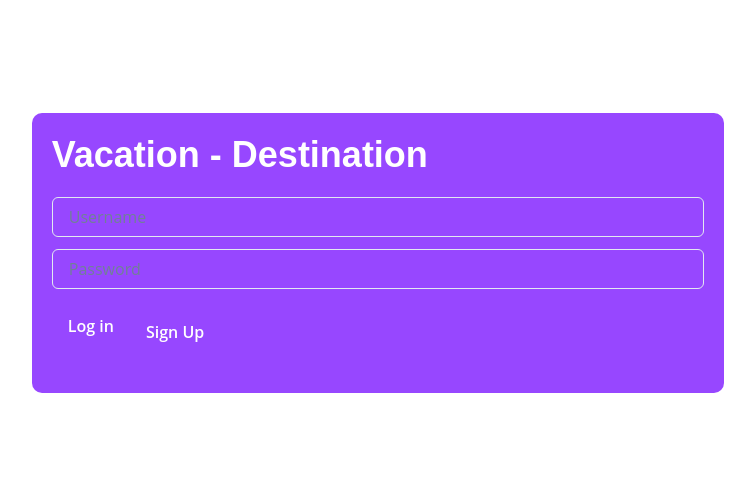
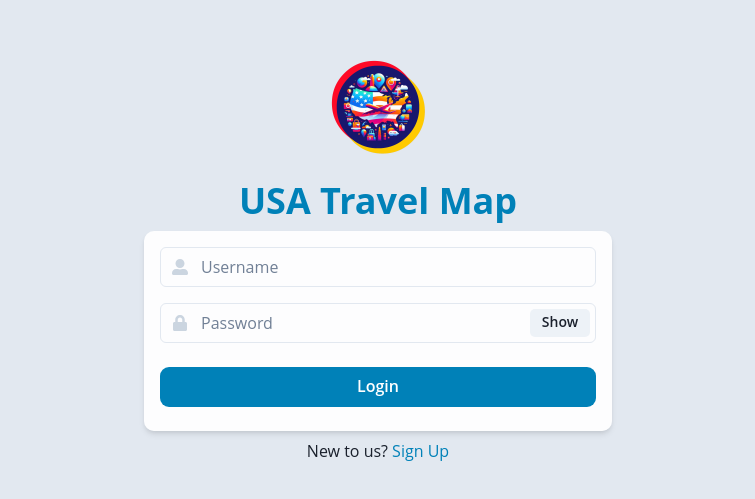
Before and after one commit to VAADcodesmith/travel-app, a React app: page / in a window 1280 px wide. Shown: the part 147-646 px from the top of the page, without its empty margins (262-1017 px from the left). Built offline with nearby package versions, Linux system fonts and the light colour scheme.

Commit message:
final working mvp

```diff
--- a/package.json
+++ b/package.json
@@ -41,6 +41,7 @@
     "mongoose": "^8.1.3",
     "react": "^18.2.0",
     "react-dom": "^18.2.0",
+    "react-icons": "^5.0.1",
     "react-router-dom": "^6.22.0",
     "react-simple-maps": "^3.0.0",
     "react-tooltip": "^5.26.2",
--- a/src/Login.jsx
+++ b/src/Login.jsx
@@ -1,12 +1,35 @@
 import React, { useState } from 'react';
 import { useNavigate } from 'react-router-dom';
-import { Box, Heading, FormControl, Input, Button, Flex, Text } from '@chakra-ui/react';
+import {
+  Flex,
+  Heading,
+  Input,
+  Button,
+  InputGroup,
+  Stack,
+  InputLeftElement,
+  chakra,
+  Box,
+  Link,
+  Avatar,
+  FormControl,
+  FormHelperText,
+  InputRightElement,
+} from "@chakra-ui/react";
+import { FaUserAlt, FaLock } from "react-icons/fa";
+
+const CFaUserAlt = chakra(FaUserAlt);
+const CFaLock = chakra(FaLock);
+
 
 const Login = () => {
   const [username, setUsername] = useState('');
   const [password, setPassword] = useState('');
+  const [showPassword, setShowPassword] = useState(false);
   const [errorMessage, setErrorMessage] = useState('');
   const navigate = useNavigate();
+
+  const handleShowClick = () => setShowPassword(!showPassword);
 
   const handleLogin = event => {
     event.preventDefault();
@@ -30,17 +53,39 @@ const Login = () => {
       navigate('/signup');
     };
 
+
   return (
-    <Flex minHeight="100vh" alignItems="center" justifyContent="center">
-      <Box bg="brand.bg" p={5} borderRadius="10px">
-        <Heading color="brand.text" mb={5}>Vacation - Destination</Heading>
-        <FormControl as="form" onSubmit={handleLogin} mb={5} borderRadius="10px">
-          <Input type="text" value={username} onChange={e => setUsername(e.target.value)} placeholder="Username" mb={3} />
-          <Input type="password" value={password} onChange={e => setPassword(e.target.value)} placeholder="Password" mb={3} />
-          <Button type="submit" colorScheme="brand">Log in</Button>
-          <Button onClick={handleSignup} colorScheme="brand" mt={3}>Sign Up</Button>
-        </FormControl>
-        {errorMessage && <Text color="red.500">{errorMessage}</Text>}
+    <Flex flexDirection="column" width="100wh" height="100vh" backgroundColor="gray.200" justifyContent="center" alignItems="center">
+      <Stack flexDir="column" mb="2" justifyContent="center" alignItems="center">
+        <Avatar src="img.png" size="2xl" />
+        <Heading color="brand.text">USA Travel Map</Heading>
+        <Box minW={{ base: "90%", md: "468px" }} >
+          <form onSubmit={handleLogin}>
+            <Stack spacing={4} p="1rem" backgroundColor="whiteAlpha.900"boxShadow="md" minH="200px" borderRadius="10px">
+              <FormControl>
+                <InputGroup>
+                  <InputLeftElement pointerEvents="none" children={<CFaUserAlt color="gray.300" />}/>
+                  <Input type="text" value={username} onChange={e => setUsername(e.target.value)} placeholder="Username" />
+                </InputGroup>
+              </FormControl>
+              <FormControl>
+                <InputGroup>
+                  <InputLeftElement pointerEvents="none" color="gray.300" children={<CFaLock color="gray.300" />}/>
+                  <Input type={showPassword ? "text" : "password"} value={password} onChange={e => setPassword(e.target.value)} placeholder="Password" />
+                  <InputRightElement width="4.5rem">
+                    <Button h="1.75rem" size="sm" onClick={handleShowClick}>{showPassword ? "Hide" : "Show"}</Button>
+                  </InputRightElement>
+                </InputGroup>
+                <FormHelperText textAlign="right"/>
+              </FormControl>
+              {errorMessage && <Text color="red.500">{errorMessage}</Text>}
+              <Button borderRadius="9px" type="submit" variant="solid" colorScheme="brand" width="full">Login</Button>
+            </Stack>
+          </form>
+        </Box>
+      </Stack>
+      <Box>New to us?{" "}
+        <Link color="brand.bg" onClick={handleSignup}>Sign Up</Link>
       </Box>
     </Flex>
   );
--- a/src/Map.jsx
+++ b/src/Map.jsx
@@ -1,6 +1,7 @@
 import React, { useState } from 'react';
 import { geoCentroid } from 'd3-geo';
 import { useNavigate } from 'react-router-dom';
+import { Button } from "@chakra-ui/react";
 
 import {
     ComposableMap, //map container
@@ -69,7 +70,7 @@ const Map = () => {
           alignItems: "center",
           background: "cream"
       }}>
-      <button onClick={handleLogout}>Logout</button>
+
       <h1>Let's track our travels!</h1>
 
       {/* component to render map */}
@@ -130,9 +131,11 @@ const Map = () => {
                 })}
                 </>
             )}
+
           </Geographies>
         </ComposableMap>
       </div>
+      <Button borderRadius="9px" type="submit" variant="solid" marginBottom="15px" colorScheme="brand" onClick={handleLogout}>Logout</Button>
     </div>
   );
 };
--- a/src/Signup.jsx
+++ b/src/Signup.jsx
@@ -1,12 +1,34 @@
 import React, { useState } from 'react';
 import { useNavigate } from 'react-router-dom';
-import { Box, Heading, FormControl, Input, Button, Flex, Text } from '@chakra-ui/react';
+import {
+  Flex,
+  Heading,
+  Input,
+  Button,
+  InputGroup,
+  Stack,
+  InputLeftElement,
+  chakra,
+  Box,
+  Link,
+  Avatar,
+  FormControl,
+  FormHelperText,
+  InputRightElement
+} from "@chakra-ui/react";
+import { FaUserAlt, FaLock } from "react-icons/fa";
+
+const CFaUserAlt = chakra(FaUserAlt);
+const CFaLock = chakra(FaLock);
 
 const Signup = () => {
   const [username, setUsername] = useState('');
   const [password, setPassword] = useState('');
+  const [showPassword, setShowPassword] = useState(false);
   const [errorMessage, setErrorMessage] = useState('');
   const navigate = useNavigate();
+
+  const handleShowClick = () => setShowPassword(!showPassword);
 
   const handleSignUp = event => {
     event.preventDefault();
@@ -24,16 +46,42 @@ const handleSignUp = event => {
     navigate('/map');
   };
 
+  const handleLogin = () =>{
+    navigate('/');
+  }
+
   return (
-    <Flex minHeight="100vh" alignItems="center" justifyContent="center">
-      <Box bg="brand.bg" p={5} borderRadius="10px">
-        <Heading color="brand.text" mb={5}>Vacation - Destination</Heading>
-        <FormControl as="form" onSubmit={handleSignUp} mb={5} borderRadius="10px">
-          <Input type="text" value={username} onChange={e => setUsername(e.target.value)} placeholder="Username" mb={3} />
-          <Input type="password" value={password} onChange={e => setPassword(e.target.value)} placeholder="Password" mb={3} />
-          <Button type="submit" colorScheme="brand">Sign Up</Button>
+      <Flex flexDirection="column" width="100wh" height="100vh" backgroundColor="gray.200" justifyContent="center" alignItems="center">
+        <Stack flexDir="column" mb="2" justifyContent="center" alignItems="center">
+          <Avatar src="img.png" size="2xl" />
+          <Heading color="brand.text">USA Travel Map</Heading>
+          <Box minW={{ base: "90%", md: "468px" }} >
+            <form onSubmit={handleSignUp}>
+              <Stack spacing={4} p="1rem" backgroundColor="whiteAlpha.900"boxShadow="md" minH="200px" borderRadius="10px">
+                <FormControl>
+                  <InputGroup>
+                    <InputLeftElement pointerEvents="none" children={<CFaUserAlt color="gray.300" />}/>
+                    <Input type="text" value={username} onChange={e => setUsername(e.target.value)} placeholder="Username" />
+                  </InputGroup>
+                </FormControl>
+                <FormControl>
+                  <InputGroup>
+                    <InputLeftElement pointerEvents="none" color="gray.300" children={<CFaLock color="gray.300" />}/>
+                    <Input type={showPassword ? "text" : "password"} value={password} onChange={e => setPassword(e.target.value)} placeholder="Password" />
+                    <InputRightElement width="4.5rem">
+                      <Button h="1.75rem" size="sm" onClick={handleShowClick}>{showPassword ? "Hide" : "Show"}</Button>
+                    </InputRightElement>
+                  </InputGroup>
+                <FormHelperText textAlign="right"/>
               </FormControl>
               {errorMessage && <Text color="red.500">{errorMessage}</Text>}
+              <Button borderRadius="9px" type="submit" variant="solid" colorScheme="brand" width="full">Sign Up</Button>
+            </Stack>
+          </form>
+        </Box>
+      </Stack>
+      <Box>Welcome!{" "}
+        <Link color="brand.bg" onClick={handleLogin}>Login</Link>
       </Box>
     </Flex>
   );
--- a/styles/theme.js
+++ b/styles/theme.js
@@ -1,14 +1,15 @@
 import { extendTheme } from '@chakra-ui/react';
-
+// #0084CA
+// #0070BA
 const theme = {
    fonts: {
-       heading: '"Avenir Next", sans-serif',
+       heading: '"Open Sans", sans-serif',
        body: '"Open Sans", sans-serif',
    },
    colors: {
        brand: {
-           bg: '#9747FF',
-           text: '#fff',
+           bg: '#0081B8',
+           text: '#0081B8',
            card: '#0A99FF',
        },
    },
@@ -19,7 +20,49 @@ const theme = {
            px: '32px',
            bg: '#9747FF'
        },
-   }
+   },
+  components: {
+
+    Button: {
+      baseStyle: {
+        borderRadius: '5px',
+        color: 'white',
+        backgroundColor: '#0081B8', // use the custom loginButton color
+        _hover: {
+          backgroundColor: '#005A80', // use the custom loginButtonHover color
+        },
+      },
+      Link: {
+        baseStyle: {
+          color: '#0081B8', // use the custom brand text color
+          _hover: {
+            textDecoration: 'underline', // underline the link on hover
+          },
+        },
+      },
+    },
+    Input: {
+      baseStyle: {
+        marginBottom: '10px',
+        padding: '10px',
+        borderRadius: 'px',
+        border: 'none',
+      },
+    },
+    Form: {
+      baseStyle: {
+        display: 'flex',
+        flexDirection: 'column',
+        width: '300px',
+        border: '3px solid',
+        borderColor: 'brand.loginFormBorder', // use the custom loginFormBorder color
+        padding: '20px',
+        borderRadius: '5px',
+      },
+    },
+  },
 }
 
+
+
 export default extendTheme(theme);
```
Also changed, not shown: src/img.png (added), 1 other file (tests, documents, lock files or other folders). Lines whose indentation alone changed are shown as unchanged.
